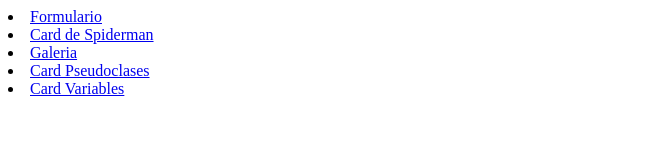
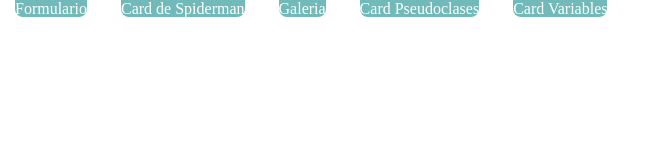
Before and after one commit to Valerieee01/5---EJERCICIOS-, a plain HTML site: page index.html in a window 1280 px wide. Shown: the whole page, without its empty margins (0-662 px from the left). Drawn offline with Linux system fonts and the light colour scheme.

Commit message:
edicion links

```diff
--- a/index.html
+++ b/index.html
@@ -3,16 +3,17 @@
 <head>
   <meta charset="UTF-8">
   <meta name="viewport" content="width=device-width, initial-scale=1.0">
+  <link rel="stylesheet" href="style.css">
   <title>PRINCIPAL MENÚ</title>
 </head>
 <body>
   <div class="container">
       <nav>
-        <li><a href="../EVIDENCIA_1/index.html">Formulario</a></li>
-        <li><a href="../EVIDENCIA_2/index.html">Card de Spiderman</a></li>
-        <li><a href="../EVIDENCIA_3/galeria.html">Galeria</a></li>
-        <li><a href="../EVIDENCIA_4/pseudoclases.html">Card Pseudoclases</a></li>
-        <li><a href="../EVIDENCIA_5/variables.html">Card Variables</a></li>
+        <li><a href="EVIDENCIA_1/index.html">Formulario</a></li>
+        <li><a href="EVIDENCIA_2/index.html">Card de Spiderman</a></li>
+        <li><a href="EVIDENCIA_3/galeria.html">Galeria</a></li>
+        <li><a href="EVIDENCIA_4/pseudoclases.html">Card Pseudoclases</a></li>
+        <li><a href="EVIDENCIA_5/variables.html">Card Variables</a></li>
       </nav>
   </div>
 </body>
--- /dev/null
+++ b/style.css
@@ -0,0 +1,39 @@
+*{
+    margin: 0;
+    padding: 0;
+    box-sizing: border-box;
+}
+
+:root{
+    --color : rgb(114, 186, 186);
+    --color2 : rgb(227, 153, 210);
+    --gradient: linear-gradient(to top, #fad0c4 0%, #ffd1ff 100%);
+    --white : white;
+    --box-shadow: 5px 20px 52px rgb(100, 88, 88, 0.8);
+    --border-radius: 8px;
+    --width: 300px;
+    --margin: 30px auto;
+    --padding: 30px 20px;
+  }
+
+  li{
+    list-style: none;
+    display: inline;
+    margin: 15px;
+    margin-top: 150px;
+    padding-top: 10px;
+    background-color: var(--color);
+    border-radius: var(--border-radius);
+
+  }
+
+  li:hover{
+    background-color: #ffd1ff;
+    box-shadow: 5px 10px 10px 5px rgba(0, 0, 0, 0.4);
+    color: var(--color);
+  }
+
+  a{
+    text-decoration: none;
+    color: var(--white);
+  }
```
